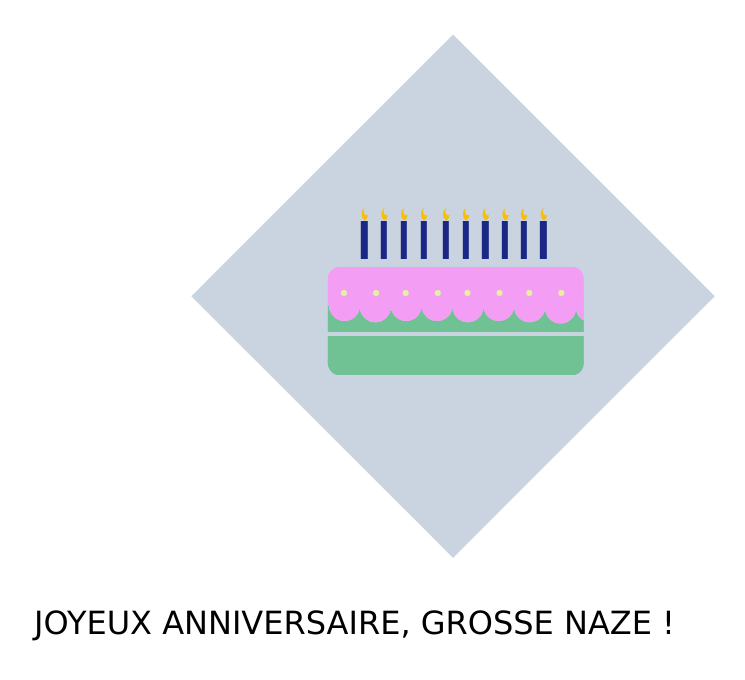
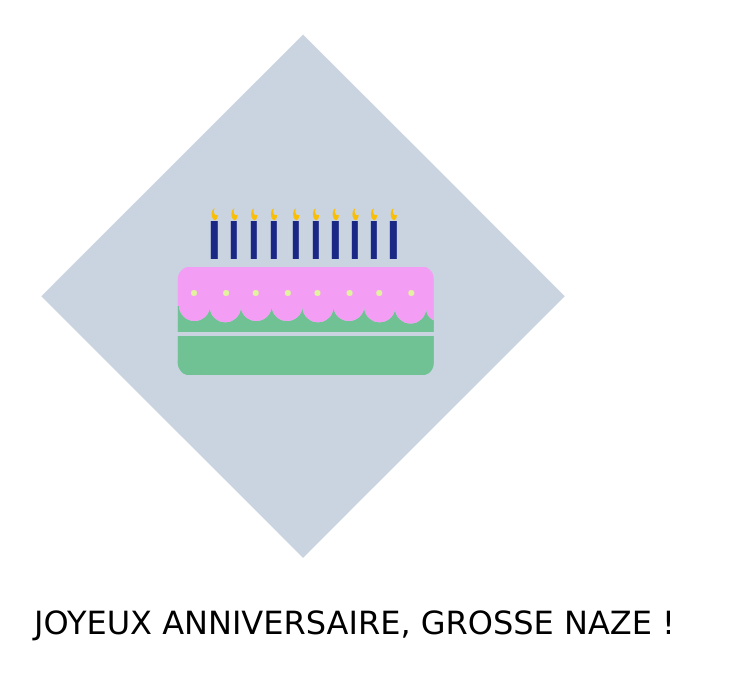
Before and after one commit to Simpleprune/simpleprune.github.io, a Jekyll site: the page accueil.html, which Jekyll copies as it is, in a window 1280 px wide. Shown: the top 680 px of the page, without its empty margins (94-839 px from the left). Built offline with Jekyll 4.4.1, drawn with Linux system fonts in a browser that asks for light colours.

Commit message:
Update style.css

```diff
--- a/css/style.css
+++ b/css/style.css
@@ -1,6 +1,6 @@
 #gateau{
 vertical-align: center;
-margin-left: 150px;
+
 }
 
 #global{
```
